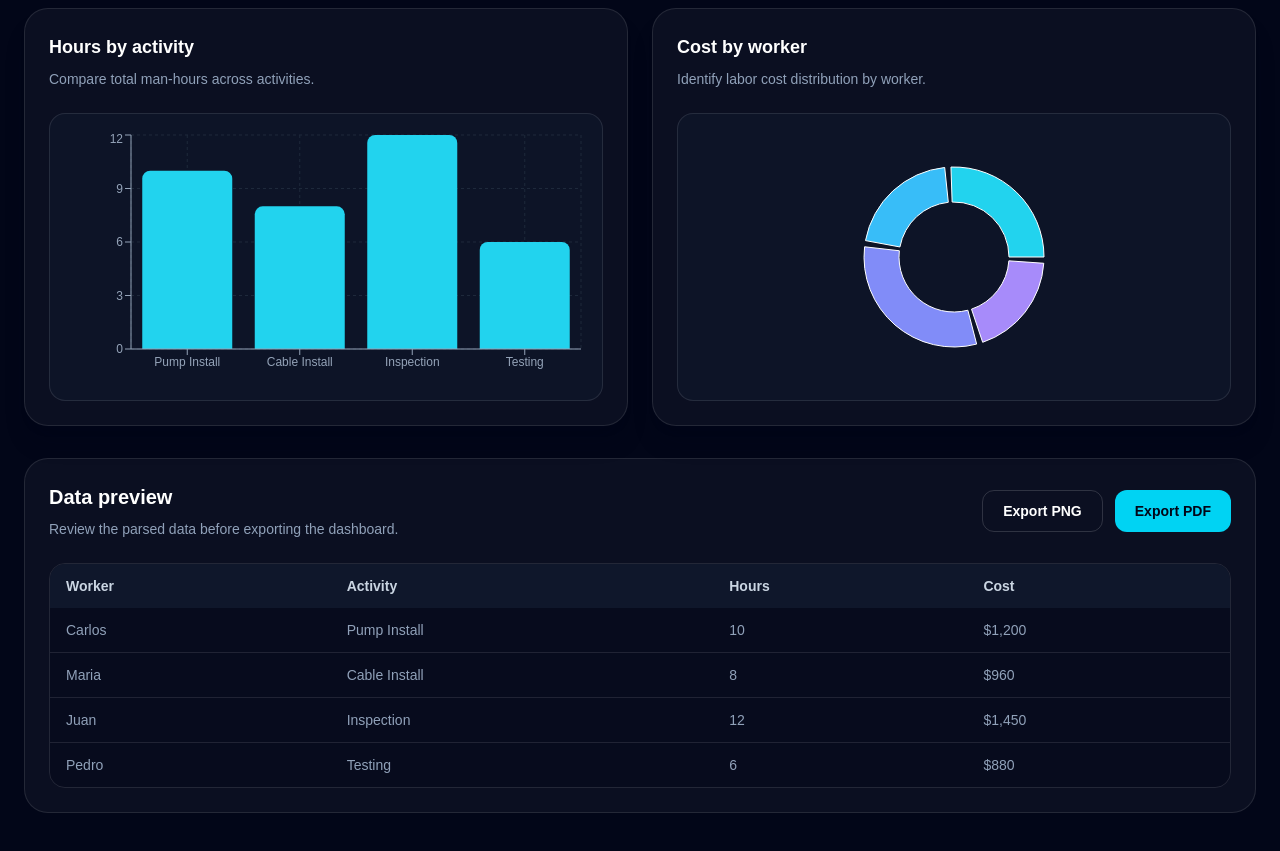
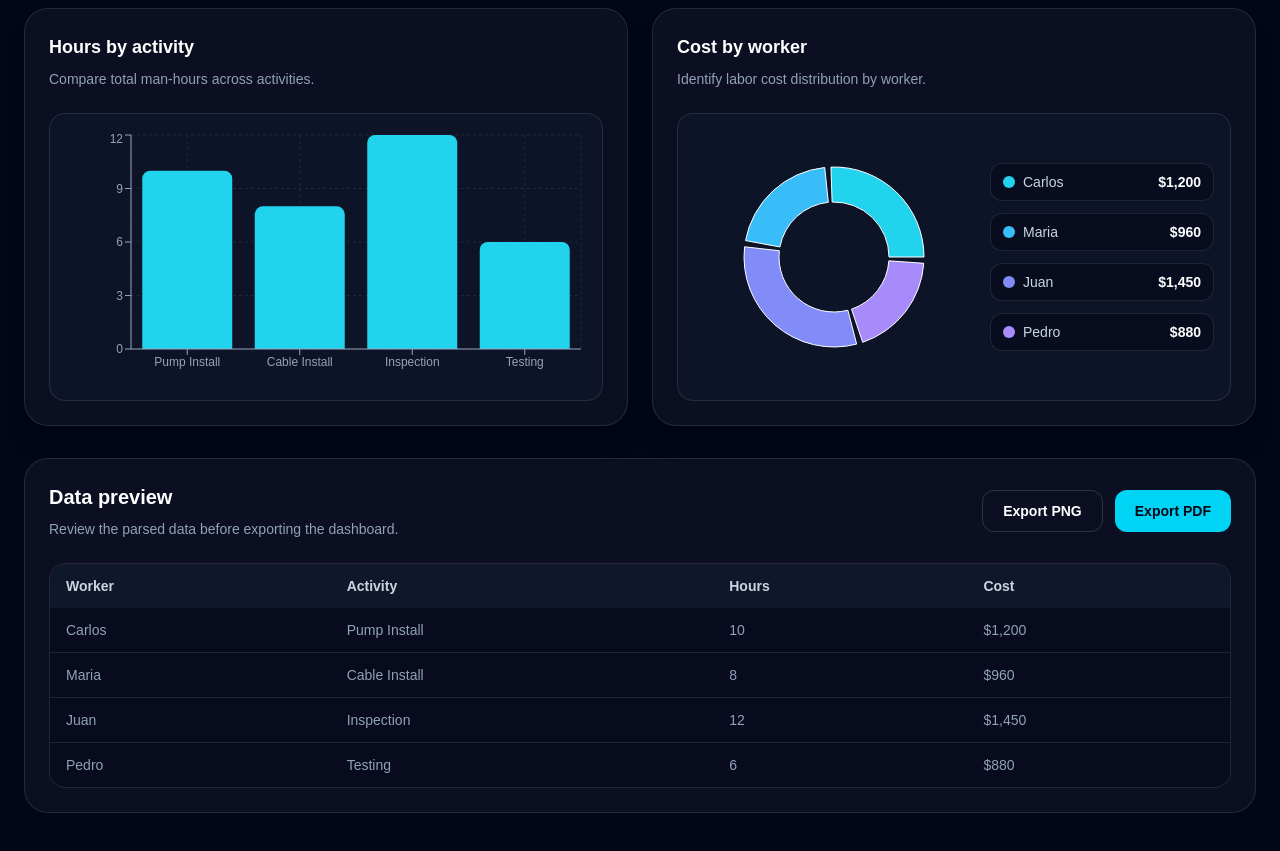
Before and after one commit to kike-Pinto/dashboard-tools-platform, a Next.js app: page /dashboard/hh-dashboard in a window 1280 px wide. Shown: the part 940-1791 px from the top of the page. Built offline with nearby package versions, Linux system fonts and the light colour scheme.

Commit message:
feat: add visible legend to worker cost chart

```diff
--- a/src/components/dashboard/HHCharts.tsx
+++ b/src/components/dashboard/HHCharts.tsx
@@ -71,6 +71,7 @@ export function CostByWorkerChart({ data }: HHChartProps) {
   const chartData = groupCostByWorker(data)
 
   return (
+    <div className='grid h-full gap-4 md:grid-cols-[1fr_0.8fr]'>
       <ResponsiveContainer width='100%' height='100%'>
         <PieChart>
           <Pie
@@ -98,5 +99,27 @@ export function CostByWorkerChart({ data }: HHChartProps) {
           />
         </PieChart>
       </ResponsiveContainer>
+
+      <div className='flex flex-col justify-center gap-3'>
+        {chartData.map((item, index) => (
+          <div
+            key={item.worker}
+            className='flex items-center justify-between gap-3 rounded-xl border border-white/10 bg-slate-950/50 px-3 py-2'
+          >
+            <div className='flex items-center gap-2'>
+              <span
+                className='h-3 w-3 rounded-full'
+                style={{ backgroundColor: COLORS[index % COLORS.length] }}
+              />
+              <span className='text-sm text-slate-300'>{item.worker}</span>
+            </div>
+
+            <span className='text-sm font-semibold text-white'>
+              ${item.cost.toLocaleString('en-US')}
+            </span>
+          </div>
+        ))}
+      </div>
+    </div>
   )
 }
```
Lines whose indentation alone changed are shown as unchanged.
